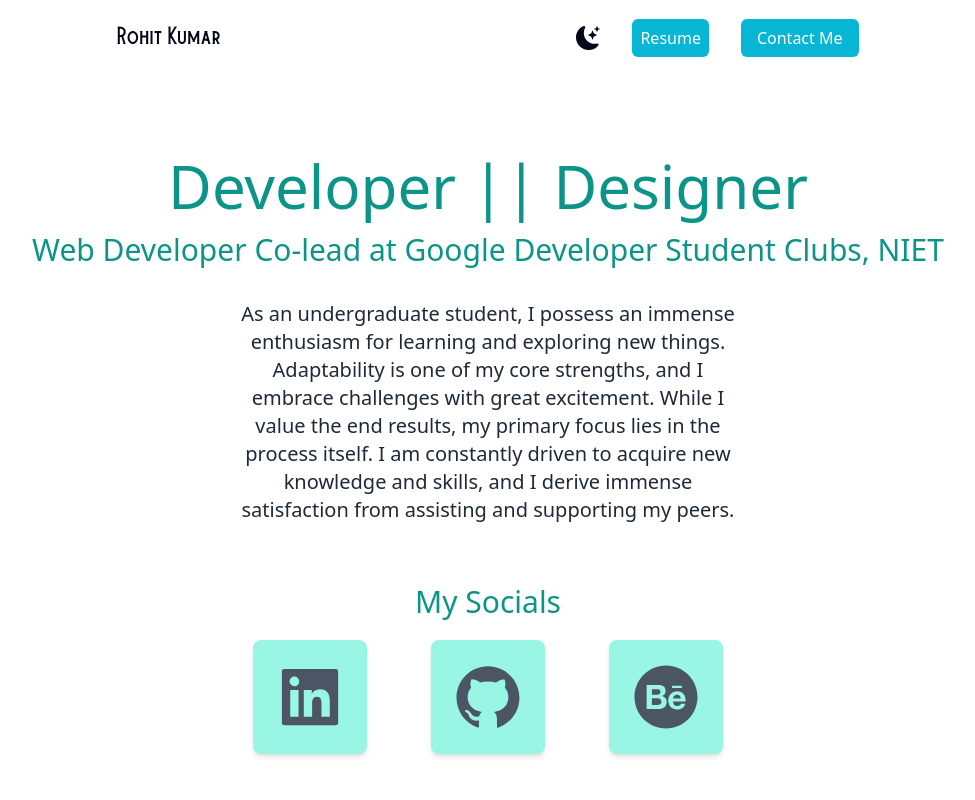
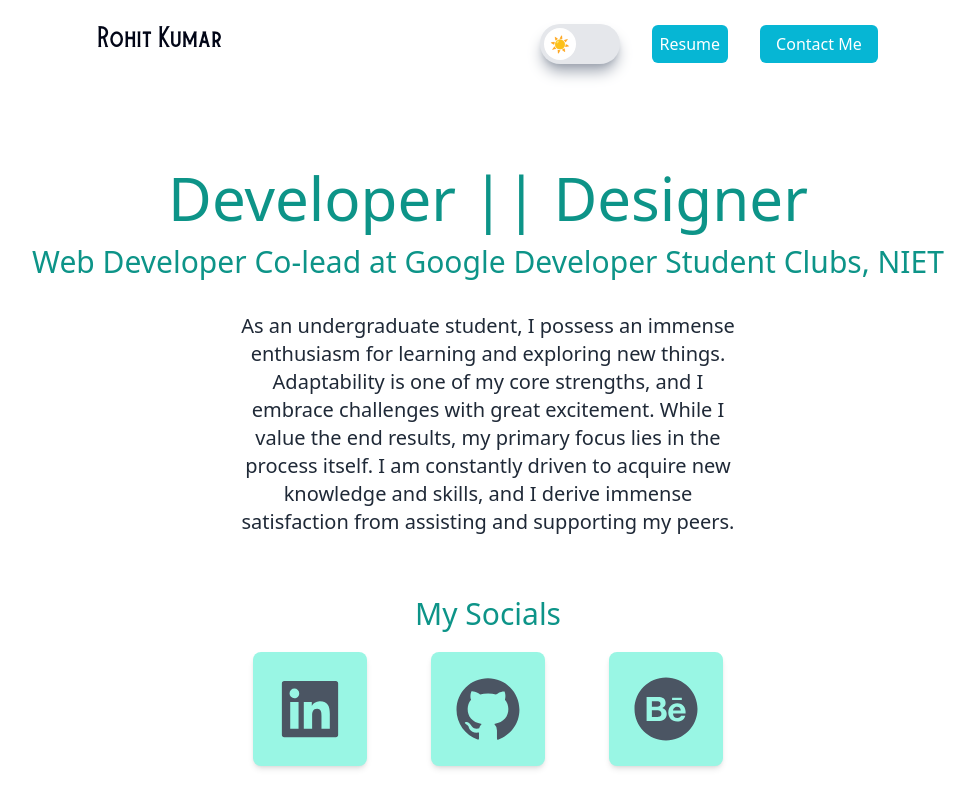
Before and after one commit to RKartik9/MyPortfolio, a Next.js app: page / in a window 1280 px wide. Shown: the top 800 px of the page, without its empty margins (152-1127 px from the left). Built offline with nearby package versions, Linux system fonts and the light colour scheme.

Commit message:
changed dark mode button

```diff
--- a/pages/index.js
+++ b/pages/index.js
@@ -1,6 +1,6 @@
 import Head from "next/head";
 import Image from "next/image";
-import { BsFillMoonStarsFill } from "react-icons/bs";
+// import { BsFillMoonStarsFill } from "react-icons/bs";
 import {
   AiFillLinkedin,
   AiFillGithub,
@@ -26,7 +26,7 @@ import adobepremiere from "../public/adobepremiere.png";
 import blender from "../public/blender.png";
 import photoshop from "../public/photoshop.png";
 import { useState } from "react";
-import { BsSun } from "react-icons/bs";
+// import { BsSun } from "react-icons/bs";
 import mail from "../public/gmail.png";
 import xd from "../public/xd.png";
 import java from "../public/java.png";
@@ -36,10 +36,18 @@ import vite from "../public/vite.png";
 import git from "../public/git.png";
 
 export default function Home() {
+  const [isChecked, setIsChecked] = useState(false);
+
+  // const [darkMode, setDarkMode] = useState(false);
+
+  const handleToggle = () => {
+    setDarkMode((prevDarkMode) => !prevDarkMode);
+    document.documentElement.classList.toggle("dark", !darkMode);
+  };
   const [darkMode, setDarkMode] = useState(false);
-  const color = {
-    color: "#fff",
-  };
+  // const color = {
+  //   color: "#fff",
+  // };
   const [nav, setNav] = useState(false);
 
   const showNav = () => {
@@ -58,6 +66,7 @@ export default function Home() {
     Greet =
       "Warm Evening wishes to you!  I hope you had a successful day of troubleshooting.";
   }
+
   const currentYear = new Date().getFullYear();
 
   return (
@@ -77,27 +86,31 @@ export default function Home() {
         <main className=" bg-white text-slate-950  md:px-20 lg:px-20 dark:bg-gray-900 selection:bg-pink-400 ">
           <section className="min-h-screen">
             <nav className="p-3 py-6 mb-11 flex justify-around">
-              <h1 className="text-xl  font-burtons dark:text-white">
+              <h1 className="text-xl lg:text-2xl  font-burtons dark:text-white">
                 Rohit Kumar
               </h1>
               <ul className="flex items-center ">
-                <li
-                  text-xl
-                  className="hover:scale-125 transform transition-transform duration-9000"
-                >
-                  {darkMode ? (
-                    <BsSun
-                      onClick={() => setDarkMode(!darkMode)}
-                      style={color}
-                      className="cursor-pointer text-xl "
-                    />
-                  ) : (
-                    <BsFillMoonStarsFill
-                      onClick={() => setDarkMode(!darkMode)}
-                      className=" cursor-pointer text-2xl"
-                    />
-                  )}
-                </li>
+                <label className="relative inline-flex items-center cursor-pointer">
+                  <input
+                    className="sr-only peer"
+                    value=""
+                    type="checkbox"
+                    checked={darkMode}
+                    onChange={handleToggle}
+                  />
+                  <div
+                    className={`w-12 h-7 rounded-full ring-0 peer duration-500 outline-none bg-gray-200 overflow-hidden
+                    before:flex before:items-center before:justify-center after:flex after:items-center after:justify-center before:content-['☀️']
+                    before:absolute before:h-6 before:w-6 before:top-1/2 before:bg-white before:rounded-full before:left-1 before:-translate-y-1/2 before:transition-all
+                    before:duration-700 peer-checked:before:opacity-0 peer-checked:before:rotate-90 peer-checked:before:-translate-y-full shadow-lg shadow-gray-400
+                    peer-checked:shadow-lg peer-checked:shadow-gray-700 peer-checked:bg-[#383838] after:content-['🌑'] after:absolute after:bg-[#1d1d1d]
+                    after:rounded-full after:top-[2px] after:right-1 after:translate-y-full after:w-6 after:h-6 after:opacity-0 after:transition-all
+                    after:duration-700 peer-checked:after:opacity-100 peer-checked:after:rotate-180 peer-checked:after:translate-y-0
+                    lg:w-20 lg:h-10 lg:before:w-8 lg:before:h-8 lg:after:w-8 lg:after:h-8
+                    sm:w-10 sm:h-5 sm:before:w-3 sm:before:h-3 sm:after:w-3 sm:after:h-3
+                `}
+                  ></div>
+                </label>
 
                 <li>
                   <a
```
